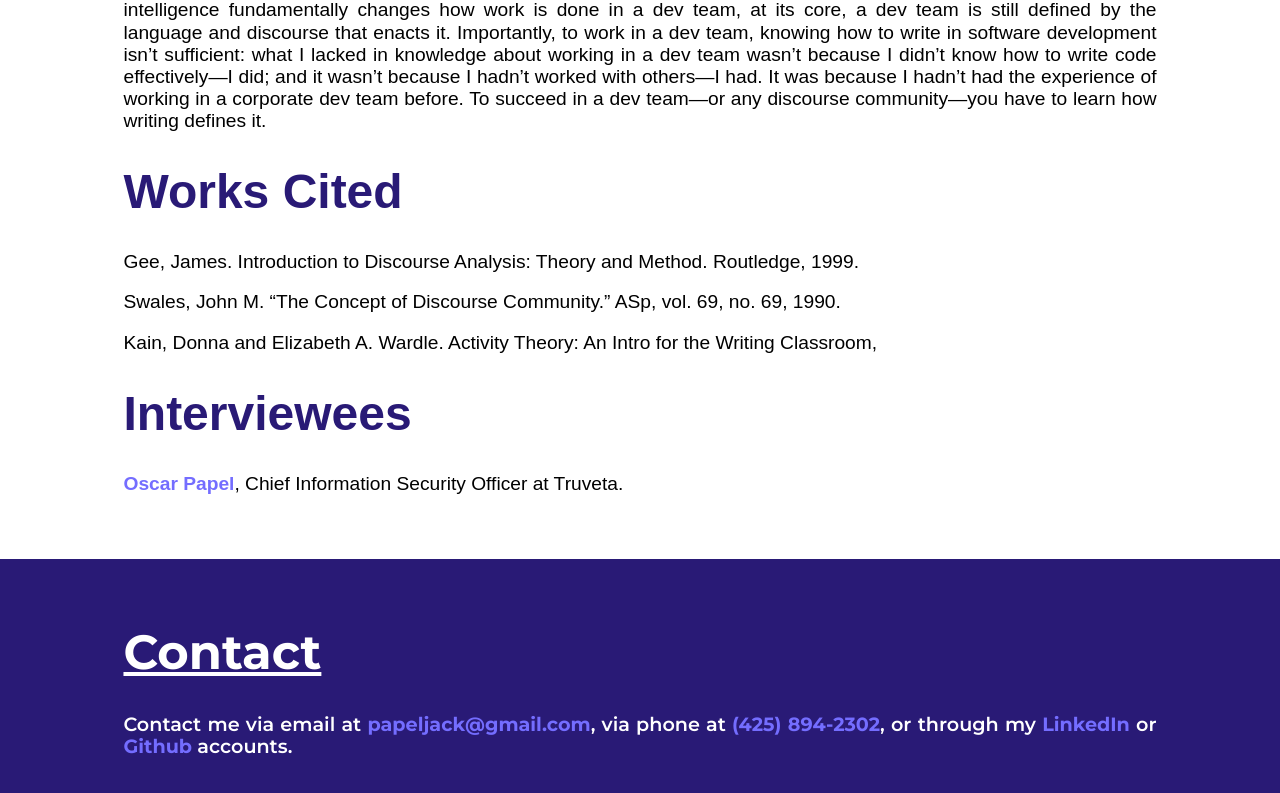
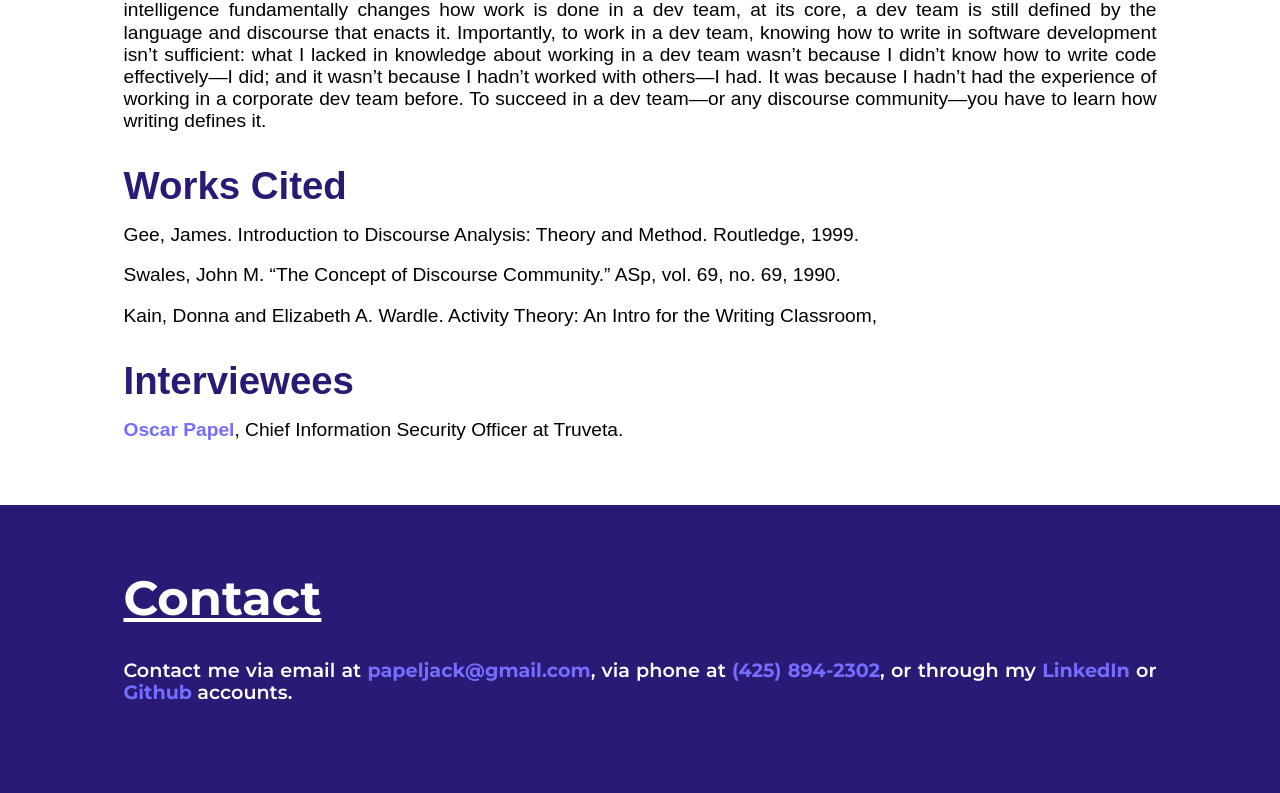
Before and after one commit to Jack-Papel/jack-papel.github.io, a plain HTML site: page blog/uwrt250/writing-in-a-development-team/index.html in a window 1280 px wide. Shown: the part 2676-3469 px from the top of the page. After the commit the page ends 3443 px from the top, so only its background shows below. Drawn offline with Linux system fonts and the light colour scheme.

Commit message:
Change works cited header sizes

```diff
--- a/blog/uwrt250/writing-in-a-development-team/index.html
+++ b/blog/uwrt250/writing-in-a-development-team/index.html
@@ -78,7 +78,7 @@
         <p>
         Using these lenses, we see what a dev team is at its core: a community bound by discourse, motivated by common goals, propelled by the genres and tools it utilizes, and defined through its members’ language. Even when artificial intelligence fundamentally changes how work is done in a dev team, at its core, a dev team is still defined by the language and discourse that enacts it. Importantly, to work in a dev team, knowing how to write in software development isn’t sufficient: what I lacked in knowledge about working in a dev team wasn’t because I didn’t know how to write code effectively—I did; and it wasn’t because I hadn’t worked with others—I had. It was because I hadn’t had the experience of working in a corporate dev team before. To succeed in a dev team—or any discourse community—you have to learn how writing defines it.
         </p>
-        <h2>Works Cited</h2>
+        <h3>Works Cited</h3>
         <p class="cite">
           Gee, James. Introduction to Discourse Analysis: Theory and Method. Routledge, 1999.
         </p>
@@ -88,7 +88,7 @@
         <p class="cite">
           Kain, Donna and Elizabeth A. Wardle. Activity Theory: An Intro for the Writing Classroom,
         </p>
-        <h2>Interviewees</h2>
+        <h3>Interviewees</h3>
         <p>
           <a href="https://www.linkedin.com/in/oepapel/">Oscar Papel</a>, Chief Information Security Officer at Truveta.
         </p>
```
Also changed, not shown: blog/uwrt250/writing-in-software-development/index.html (+2 -2 lines).
